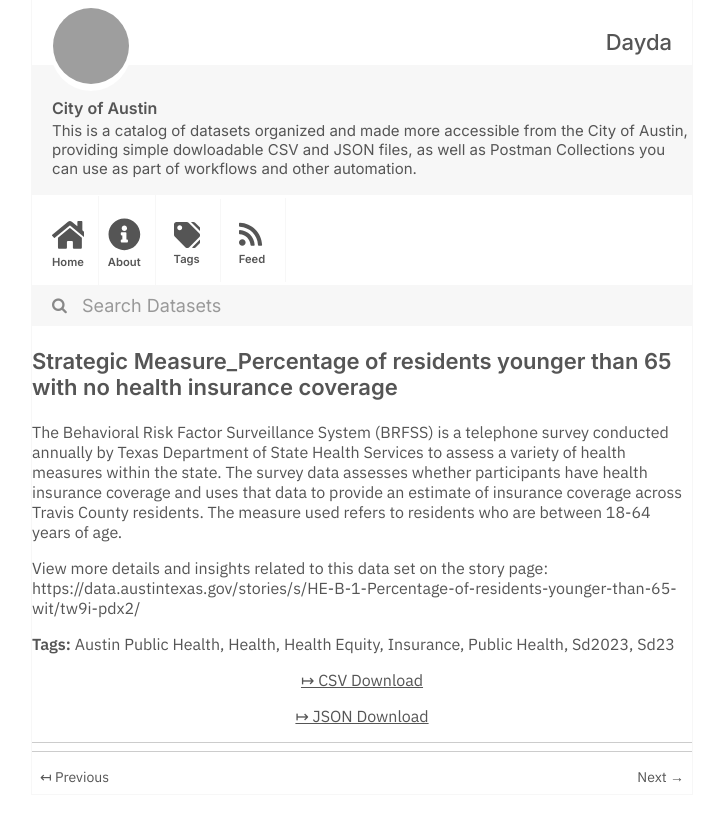
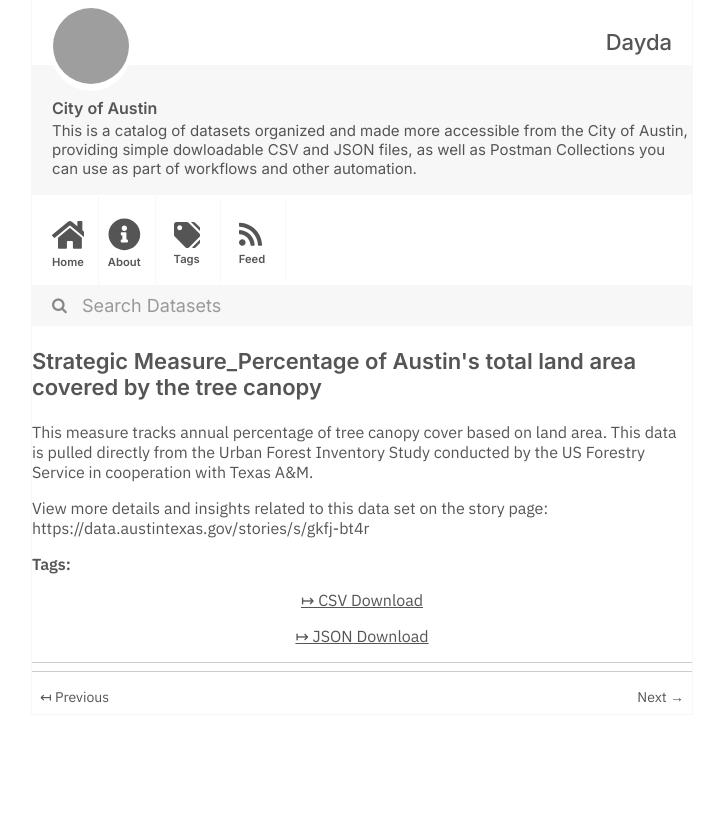
Before and after one commit to dayda-entities/city-of-austin, a Jekyll site: the page built from _posts/2020-11-12-strategic-measure_percentage-o.md, in a window 1280 px wide, cut to the strip 0-822 px from the top of the page. Shown: the whole strip, without its empty margins (278-996 px from the left). Built offline with Jekyll 4.4.1, drawn with Linux system fonts in a browser that asks for light colours; grey boxes are pictures that could not be loaded.

Commit message:
Publish Data

```diff
--- a/_posts/2020-11-12-strategic-measure_percentage-o.md
+++ b/_posts/2020-11-12-strategic-measure_percentage-o.md
@@ -1,26 +1,20 @@
 ---
 title: >-
-  Strategic Measure_Percentage of residents younger than 65 with no health
-  insurance coverage
-created: '2020-11-12T13:29:34.272395'
-modified: '2020-11-12T13:29:34.272402'
+  Strategic Measure_Percentage of Austin's total land area covered by the tree
+  canopy
+created: '2020-11-12T13:27:29.746341'
+modified: '2020-11-12T13:27:29.746351'
 state: active
 type: dataset
-tags:
-  - Austin Public Health
-  - Health
-  - Health Equity
-  - Insurance
-  - Public Health
-  - Sd2023
-  - Sd23
+tags: []
 groups:
   - Local Government
-csv_url: 'https://data.austintexas.gov/api/views/kuzb-i7x7/rows.csv?accessType=DOWNLOAD'
-json_url: 'https://data.austintexas.gov/api/views/kuzb-i7x7/rows.json?accessType=DOWNLOAD'
+csv_url: 'https://data.austintexas.gov/api/views/ghu8-5enn/rows.csv?accessType=DOWNLOAD'
+json_url: 'https://data.austintexas.gov/api/views/ghu8-5enn/rows.json?accessType=DOWNLOAD'
 layout: post
 
 ---
-The Behavioral Risk Factor Surveillance System (BRFSS) is a telephone survey conducted annually by Texas Department of State Health Services to assess a variety of health measures within the state.  The survey data assesses whether participants have health insurance coverage and uses that data to provide an estimate of insurance coverage across Travis County residents.  The measure used refers to residents who are between 18-64 years of age.
+This measure tracks annual percentage of  tree canopy cover based on land area.
+This data is pulled directly from the Urban Forest Inventory Study conducted by the US Forestry Service in cooperation with Texas A&M.
 
-View more details and insights related to this data set on the story page: https://data.austintexas.gov/stories/s/HE-B-1-Percentage-of-residents-younger-than-65-wit/tw9i-pdx2/
+View more details and insights related to this data set on the story page: https://data.austintexas.gov/stories/s/gkfj-bt4r
```
